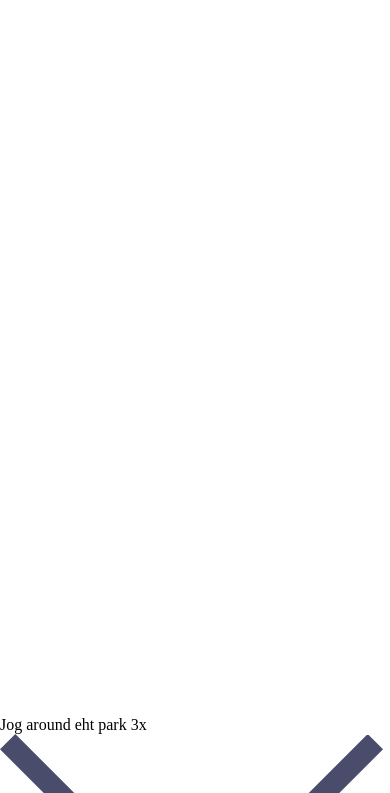
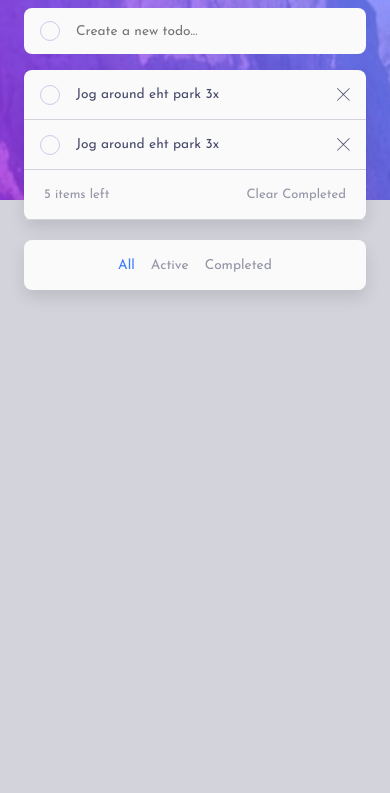
Before and after one commit to cyeguez/todo-app, a plain HTML site: page index.html in a window 390 px wide. Shown: the part 100-893 px from the top of the page. After the commit the page ends 844 px from the top, so only its background shows below. Drawn offline with Linux system fonts and the light colour scheme.

Commit message:
Definir estimos mobiles y desktop modo light

```diff
--- a/css/styles.css
+++ b/css/styles.css
@@ -23,13 +23,216 @@
 
   /*-------------------------------------------------------------*/
   /* ModoLight */
-  --color-text-primary: var(--Navy-850) ;
+  --color-text-primary: var(--Navy-850);
+  --color-text-secondary: var(--Gray-600);
   --background-color: var(--Gray-300);
-  --surface-color: var(--Gray-50) ;
-  --color-logo: ;
-  --color-active-filter: var(--Blue-500) ;
+  --surface-color: var(--Gray-50);
+  --color-logo: var(--Gray-50);
+  --surface-color: var(--Gray-50);
+  --color-active-filter: var(--Blue-500);
   --color-hover-filter: ;
   --color-hover-radio: ;
-  --Check-Background: linear-gradient hsl(192, 100%, 67%) to hsl(280, 87%, 65%);
+  --Check-Background: linear-gradient(
+    to right,
+    hsl(192, 100%, 67%),
+    hsl(280, 87%, 65%)
+  );
+  --Color-border: var(--Gray-300);
   --Font: "Josefin Sans";
+  --Image-background-mobile: url("../images/bg-mobile-light.jpg");
+  --Image-background-desktop: url("../images/bg-desktop-light.jpg");
+  --Radio-color: var(--Purple-300);
+  --check-icon: url("../images/icon-check.svg");
 }
+body {
+  min-height: 100vh;
+  background-color: var(--background-color);
+  font-family: var(--Font);
+  font-size: clamp(0.8125rem, 0.6042rem + 1.0417vw, 1.125rem);
+  color: var(--color-text-primary);
+  overflow-x: hidden; /* Asegura que no haya scroll horizontal */
+  position: relative;
+}
+
+.background {
+  width: 100%;
+  height: 18.75rem;
+  background-image: var(--Image-background-mobile);
+  background-repeat: no-repeat;
+  background-size: cover;
+
+  @media screen and (min-width: 768px) {
+    width: 100%;
+    height: 18.75rem;
+    background-image: url("../images/bg-desktop-light.jpg");
+    background-size: cover;
+    background-position: top;
+    background-repeat: no-repeat;
+  }
+}
+
+.container {
+  width: 100%;
+  margin: 0 auto;
+  max-width: 28.125rem;
+  padding-inline: 1.5rem;
+  box-sizing: border-box;
+  position: absolute;
+  top: 2.8125rem;
+  left: 0;
+  right: 0;
+}
+
+
+.header__container {
+  width: 100%;
+  display: flex;
+  align-items: center;
+  justify-content: space-between;
+}
+
+.header__title {
+  color: var(--color-logo);
+  font-size: 1.5625rem;
+}
+
+.moon-icon,
+.sun-icon {
+  width: 26px;
+  height: 26px;
+  cursor: pointer;
+}
+
+.cross-icon {
+  width: 13px;
+  height: 13px;
+  cursor: pointer;
+}
+
+.sun-icon {
+  display: none;
+}
+
+.field-container {
+  width: 100%;
+  height: 2.875rem;
+  margin-top: 2.3125rem;
+  display: flex;
+  justify-content: flex-start;
+  align-items: center;
+  gap: 1rem;
+  align-items: center;
+  background-color: var(--surface-color);
+  border-radius: 8px;
+  padding-inline: 1rem;
+  font-size: clamp(0.8125rem, 0.6042rem + 1.0417vw, 1.125rem);
+}
+
+.field-container__check {
+  width: 1.25rem;
+  height: 1.25rem;
+  border: 1px solid var(--Radio-color);
+  border-radius: 50%;
+
+  &:checked {
+    background-image: var(--check-icon), var(--Check-Background);
+    background-size: 0.625rem, cover;
+    background-repeat: no-repeat;
+    background-position: center;
+  }
+}
+
+main {
+  min-height: 20rem;
+}
+
+.taks-container {
+  margin-top: 1rem;
+  width: 100%;
+  height: auto;
+
+  border-radius: 8px;
+  box-shadow: 0px 8px 16px rgba(0, 0, 0, 0.1);
+  background: var(--surface-color); /* Forzar el color de fondo */
+}
+.task {
+  height: 3.125rem;
+  padding-inline: 1rem;
+  display: flex;
+  gap: 1rem;
+  justify-content: space-between;
+  align-items: center;
+  border-bottom: 1px solid var(--Color-border);
+}
+.task__check-container {
+  display: flex;
+  gap: 1rem;
+  justify-content: flex-start;
+  align-items: center;
+}
+.task__check {
+  width: 1.25rem;
+  height: 1.25rem;
+  border: 1px solid var(--Radio-color);
+  border-radius: 50%;
+
+  &:checked {
+    background-image: var(--check-icon), var(--Check-Background);
+    background-size: 0.625rem, cover;
+    background-repeat: no-repeat;
+    background-position: center;
+    filter: brightness(0.7);
+  }
+}
+
+.task-container__stats {
+  width: 100%;
+  height: 3.125rem;
+  display: flex;
+  justify-content: space-between;
+  align-items: center;
+  font-size: 0.8125rem;
+  color: var(--color-text-secondary);
+  padding-inline: 1.25rem;
+  border-bottom: 1px solid var(--Color-border);
+}
+
+.filters {
+   /* Ajusta el ancho para evitar desbordamiento */
+  height: 3.125rem;
+  background-color: var(--surface-color);
+  margin: 1.25rem auto 2.5rem auto;
+  box-shadow: 0px 8px 16px rgba(0, 0, 0, 0.1);
+  border-radius: 8px;
+  margin-bottom: 6.25rem;
+  display: flex;
+  justify-content: center;
+  align-items: center;
+}
+.filters__group {
+  display: flex;
+  gap: 1rem;
+  justify-content: center;
+  align-items: center;
+}
+.filters__group__item {
+  cursor: pointer;
+  color: var(--color-text-secondary);
+}
+
+.filters__group__item.active {
+  color: var(--color-active-filter);
+}
+
+footer {
+  position: absolute;
+  bottom: 0;
+  width: calc(100% - 2rem); /* Ajusta el ancho para evitar desbordamiento */
+  height: 5.625rem;
+  background-color: var(--surface-color);
+  border: 1px solid var(--Color-border);
+  box-shadow: 0px 8px 16px rgba(0, 0, 0, 0.1);
+  display: flex;
+  justify-content: center;
+  align-items: center;
+}
--- a/index.html
+++ b/index.html
@@ -27,29 +27,56 @@
     </style>
   </head>
   <body>
+    <div class="background"></div>
     <section class="container">
       <header>
         <div class="header__container">
           <h1 class="header__title">TODO</h1>
           <img src="./images/icon-moon.svg" alt="Moon" class="moon-icon" />
-          <img src="./images/icon-sun.svg" alt="Sun" class="moon-icon" />
+          <img src="./images/icon-sun.svg" alt="Sun" class="sun-icon" />
+        </div>
+        <div class="field-container">
+          <input
+            type="checkbox"
+            name=""
+            id="toogleText"
+            class="field-container__check"
+          />
+          <input
+            type="text"
+            class="field-container__text-field"
+            placeholder="Create a new todo..."
+            disabled
+          />
         </div>
       </header>
       <main>
-        <div class="field-container">
-          <input type="checkbox" name="" id="toogleText" />
-          <input type="text" class="field-container__text-field" disabled />
-        </div>
         <div class="taks-container">
           <div class="task">
-            <input type="checkbox" class="task__check" />
-            <p class="task__text">Jog around eht park 3x</p>
-            <img src="./images/icon-cross.svg" alt="Cross" />
+            <div class="task__check-container">
+              <input type="checkbox" class="task__check" />
+              <p class="task__text">Jog around eht park 3x</p>
+            </div>
+            <img src="./images/icon-cross.svg" alt="Cross" class="cross-icon" />
           </div>
+          <div class="task">
+            <div class="task__check-container">
+              <input type="checkbox" class="task__check" />
+              <p class="task__text">Jog around eht park 3x</p>
+            </div>
+            <img src="./images/icon-cross.svg" alt="Cross" class="cross-icon" />
+          </div>
+          <div class="task-container__stats">
+            <p class="task-container__stats__items-left">5 items left</p>
+            <p class="task-container__stats__clear-completed">
+              Clear Completed
+            </p>
+          </div>
+
         </div>
         <div class="filters">
           <ul class="filters__group">
-            <li class="filters__group__item">All</li>
+            <li class="filters__group__item active ">All</li>
             <li class="filters__group__item">Active</li>
             <li class="filters__group__item">Completed</li>
           </ul>
@@ -61,11 +88,11 @@
     <!-- items left All Active Completed Clear Completed Drag and drop to reorder
     list -->
 
-    <footer class="attribution">
+    <!-- <footer class="attribution">
       Challenge by
       <a href="https://www.frontendmentor.io?ref=challenge" target="_blank"
         >Frontend Mentor</a
       >. Coded by <a href="#">Your Name Here</a>.
-    </footer>
+    </footer> -->
   </body>
 </html>
```
